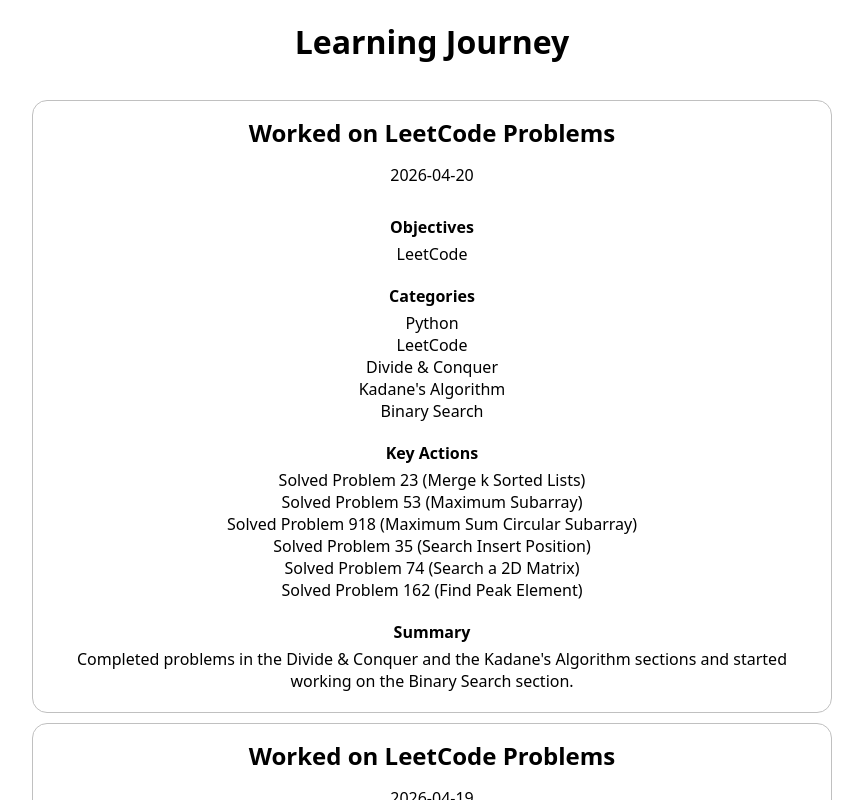
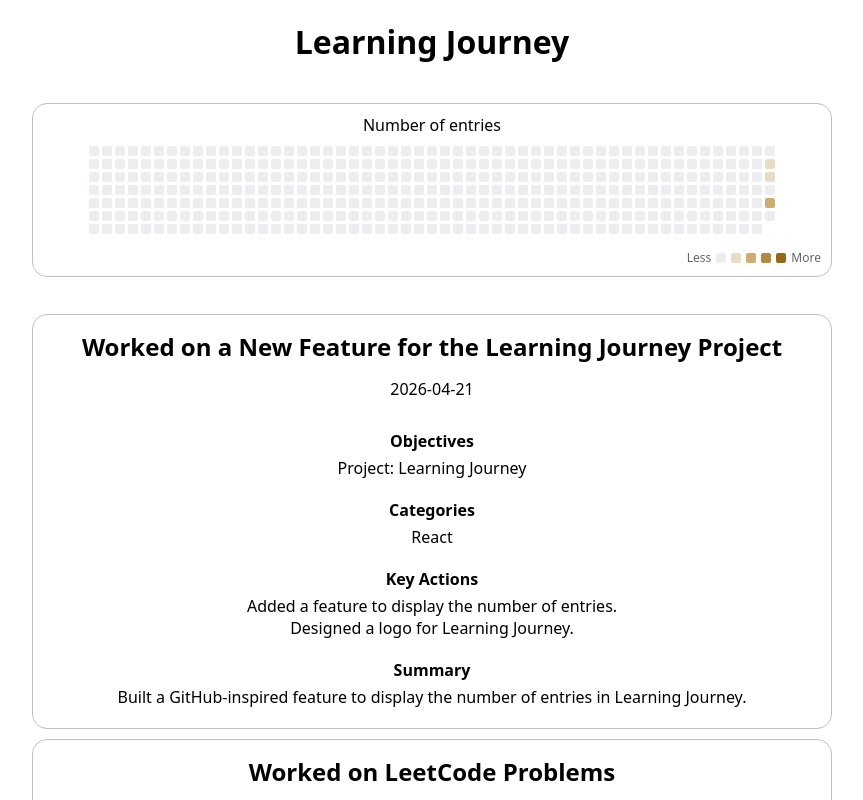
Before and after one commit to shin-noda/learning-journey, a React (Vite) app: page / in a window 1280 px wide. Shown: the whole page, without its empty margins (208-1071 px from the left). Built offline with nearby package versions, Linux system fonts and the light colour scheme.

Commit message:
Added a feature that shows the number of journal entries.

```diff
--- a/index.html
+++ b/index.html
@@ -2,6 +2,8 @@
 <html lang="en">
   <head>
     <meta charset="UTF-8" />
+
+    <link rel="icon" type="image/x-icon" href="/favicon.ico" />
 
     <title>Learning Journey</title>
   </head>
--- a/src/app/App.tsx
+++ b/src/app/App.tsx
@@ -2,6 +2,7 @@
 import Footer from '../components/footer/Footer'
 import Header from '../components/header/Header'
 import JournalList from '../components/journalList/JournalList'
+import NumberOfEntries from '../components/numberOfEntries/NumberOfEntries'
 import './App.css'
 
 const App = () => {
@@ -10,6 +11,8 @@
     <BrowserRouter basename="/">
       <div className="app">
         <Header />
+
+        <NumberOfEntries />
 
         <JournalList />
 
--- a/src/components/journal/Journal.css
+++ b/src/components/journal/Journal.css
@@ -8,6 +8,7 @@
     width: 800px;
     max-width: 100%;
     box-sizing: border-box;
+    font-size: 1rem;
 }
 
 .journal ul {
--- /dev/null
+++ b/src/components/numberOfEntries/NumberOfEntries.css
@@ -0,0 +1,75 @@
+.number-of-entries {
+    margin: auto;
+    margin-top: 40px;
+    padding: 10px;
+    border: 1px silver solid;
+    border-radius: 15px;
+    display: flex;
+    flex-direction: column;
+    align-items: center;
+    width: 800px;
+    max-width: 100%;
+    box-sizing: border-box;
+}
+
+.calendar-title {
+    align-self: center;
+    margin-bottom: 10px;
+    font-size: 1.0rem;
+}
+
+.calendar-container {
+    width: 100%;
+    overflow-x: auto; /* Allows scrolling on mobile */
+    padding-bottom: 5px;
+}
+
+.calendar-entries {
+    display: grid;
+    /* 7 rows for Sunday-Saturday */
+    grid-template-rows: repeat(7, 10px);
+    /* Create columns as needed */
+    grid-auto-columns: 10px;
+    grid-auto-flow: column;
+    gap: 3px;
+    justify-content: center;
+}
+
+/* Individual Blocks */
+.day-block {
+    width: 10px;
+    height: 10px;
+    border-radius: 2px;
+    background-color: #ebedf0; /* Level 0: Default empty */
+}
+
+/* Level 1: Light Toast (The "Peach/Beige" starting point) */
+.level-1 {
+    background-color: #e8dcc4;
+}
+
+/* Level 2: Toasted Rice (Moving toward the golden hue) */
+.level-2 {
+    background-color: #ceac70;
+}
+
+/* Level 3: Fresh Brew (A deeper, saturated brown) */
+.level-3 {
+    background-color: #b18943;
+}
+
+/* Level 4: The Deep Roast (Your #966919 - Most Intense) */
+.level-4 {
+    background-color: #966919;
+}
+
+/* Legend styling */
+.calendar-legend {
+    display: flex;
+    align-self: flex-end;
+    align-items: center;
+    gap: 5px;
+    margin-top: 10px;
+    font-size: 0.75rem;
+    color: #666;
+}
--- /dev/null
+++ b/src/components/numberOfEntries/NumberOfEntries.tsx
@@ -0,0 +1,82 @@
+import { useActivityData } from '../../hooks/useActivityData'
+import './NumberOfEntries.css'
+
+const NumberOfEntries = () => {
+    const { activityData, isLoading } = useActivityData()
+
+    const generateDays = () => {
+        const days = []
+        const today = new Date()
+        // Normalize today to midnight so we don't have hour/minute comparison issues
+        today.setHours(0, 0, 0, 0)
+
+        const startDate = new Date(today)
+        startDate.setDate(today.getDate() - 364)
+        startDate.setDate(startDate.getDate() - startDate.getDay())
+
+        const endDate = new Date(today)
+        endDate.setDate(today.getDate() + (6 - today.getDay()))
+
+        const currentDate = new Date(startDate);
+        while (currentDate <= endDate) {
+            const dateStr = currentDate.toISOString().split('T')[0]
+            const count = activityData[dateStr] || 0
+
+            let level = 0
+            if (count > 0 && count <= 2) level = 1
+            else if (count > 2 && count <= 4) level = 2
+            else if (count > 4 && count <= 5) level = 3
+            else if (count > 5) level = 4
+
+            days.push({
+                date: dateStr,
+                level,
+                count,
+                // Compare time values to see if it's strictly after today
+                isFuture: currentDate.getTime() > today.getTime()
+            });
+
+            currentDate.setDate(currentDate.getDate() + 1)
+        }
+        return days
+    }
+
+    if (isLoading) return <div>Loading Journey...</div>
+
+    return (
+        <div className="number-of-entries">
+            <span className="calendar-title">Number of entries</span>
+            <div className="calendar-container">
+                <div className="calendar-entries">
+                    {generateDays().map((day, index) => {
+                        // If it's the future, render a placeholder with no color/border
+                        if (day.isFuture) {
+                            return <div key={index} className="day-block-hidden" />
+                        }
+
+                        // Otherwise, render your beautiful Genmai-cha block
+                        return (
+                            <div
+                                key={`${day.date}-${index}`}
+                                className={`day-block level-${day.level}`}
+                                title={`${day.date}: ${day.count} actions`}
+                            />
+                        );
+                    })}
+                </div>
+            </div>
+
+            <div className="calendar-legend">
+                <span>Less</span>
+                <div className="day-block level-0"></div>
+                <div className="day-block level-1"></div>
+                <div className="day-block level-2"></div>
+                <div className="day-block level-3"></div>
+                <div className="day-block level-4"></div>
+                <span>More</span>
+            </div>
+        </div>
+    )
+}
+
+export default NumberOfEntries
--- a/src/data/2026-03-16.md
+++ b/src/data/2026-03-16.md
@@ -1,12 +1,12 @@
 ---
 date: 2026-03-16
-title: Started the "Learning Journey" project
+title: Started the Learning Journey project
 objectives:
   - Project: Learning Journey
 categories:
   - React
 actions:
-  - Created a Git repository for "learning-journey"
+  - Created a Git repository for learning-journey
   - Planned the data entry structure for the project
 summary: Started the project to make my learning more efficient and goal-oriented.
 ---
--- a/src/data/2026-03-17.md
+++ b/src/data/2026-03-17.md
@@ -1,11 +1,11 @@
 ---
 date: 2026-03-17
-title: Completed the basics of the "Learning Journey" project
+title: Completed the basics of the Learning Journey project
 objectives:
   - Project: Learning Journey
 categories:
   - React
 actions:
-  - Completed the core functionality of the "learning-journey" project
+  - Completed the core functionality of the learning-journey project
 summary: I worked on the Learning Journey, and I'm ready to keep a record of my learning from now on.
 ---
--- /dev/null
+++ b/src/data/2026-04-21.md
@@ -0,0 +1,12 @@
+---
+date: 2026-04-21
+title: Worked on a New Feature for the Learning Journey Project
+objectives:
+  - Project: Learning Journey
+categories:
+  - React
+actions:
+  - Added a feature to display the number of entries.
+  - Designed a logo for Learning Journey.
+summary: Built a GitHub-inspired feature to display the number of entries in Learning Journey.
+---
--- /dev/null
+++ b/src/hooks/useActivityData.ts
@@ -0,0 +1,35 @@
+import { useEffect, useState } from 'react'
+import { Parser } from '../utils/Parser'
+
+export const useActivityData = () => {
+    const [activityData, setActivityData] = useState<Record<string, number>>({})
+    const [isLoading, setIsLoading] = useState(true)
+
+    useEffect(() => {
+        const loadActivity = async () => {
+            const files = import.meta.glob('/src/data/*.md', {
+                query: '?raw',
+                import: 'default'
+            })
+
+            const dataMap: Record<string, number> = {}
+
+            for (const path in files) {
+                const fileContent = await files[path]()
+                const { data } = Parser(fileContent as string)
+
+                if (data.date) {
+                    const actionCount = data.actions ? data.actions.length : 0
+                    dataMap[data.date] = actionCount
+                }
+            }
+
+            setActivityData(dataMap)
+            setIsLoading(false)
+        }
+
+        loadActivity()
+    }, [])
+
+    return { activityData, isLoading }
+}
```
Also changed, not shown: src/assets/learning-journey-logo.png (added), 1 other file (tests, documents, lock files or other folders).
